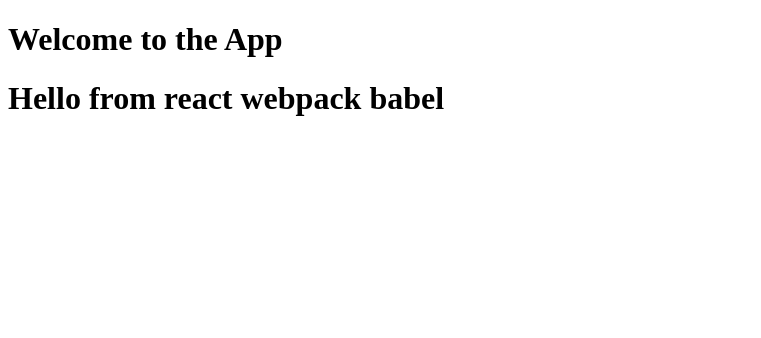
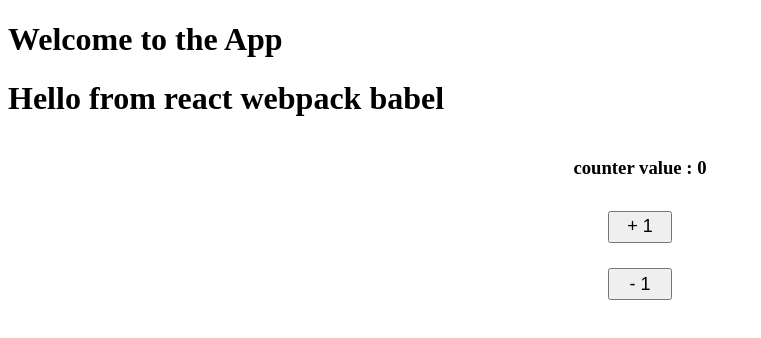
Before and after one commit to ymaghzaz/react-webpack-helper, a React app: page / in a window 1280 px wide. Shown: the top 338 px of the page, without its empty margins (0-761 px from the left). Built offline with nearby package versions, Linux system fonts and the light colour scheme.

Commit message:
add counter

```diff
--- a/src/App.js
+++ b/src/App.js
@@ -1,14 +1,49 @@
-import React from "react";
+import React, { useState } from "react";
 import ReactDOM from "react-dom";
 
-class App extends React.Component {
-  render() {
-    return (
-      <div>
-        <h1>Hello from react webpack babel </h1>
+const styles = {
+  container: {
+    width: "100%",
+    height: "100%",
+    display: "flex",
+    flexDirection: "column",
+    justifyContent: "center",
+    alignItems: "center"
+  },
+  button: {
+    margin: "1vw",
+    width: "5vw",
+    height: "4vh",
+    fontSize: "large"
+  }
+};
+const App = () => {
+  const [counter, setCounter] = useState(0);
+  return (
+    <div>
+      <h1>Hello from react webpack babel </h1>
+      <div style={styles.container}>
+        <h3> counter value : {counter}</h3>
+        <button
+          style={styles.button}
+          onClick={() => {
+            setCounter(counter + 1);
+          }}
+        >
+          + 1
+        </button>
+        <button
+          style={styles.button}
+          onClick={() => {
+            setCounter(counter - 1);
+          }}
+        >
+          {" "}
+          - 1
+        </button>
       </div>
-    );
-  }
-}
+    </div>
+  );
+};
 
 ReactDOM.render(<App />, document.querySelector("#root"));
```
